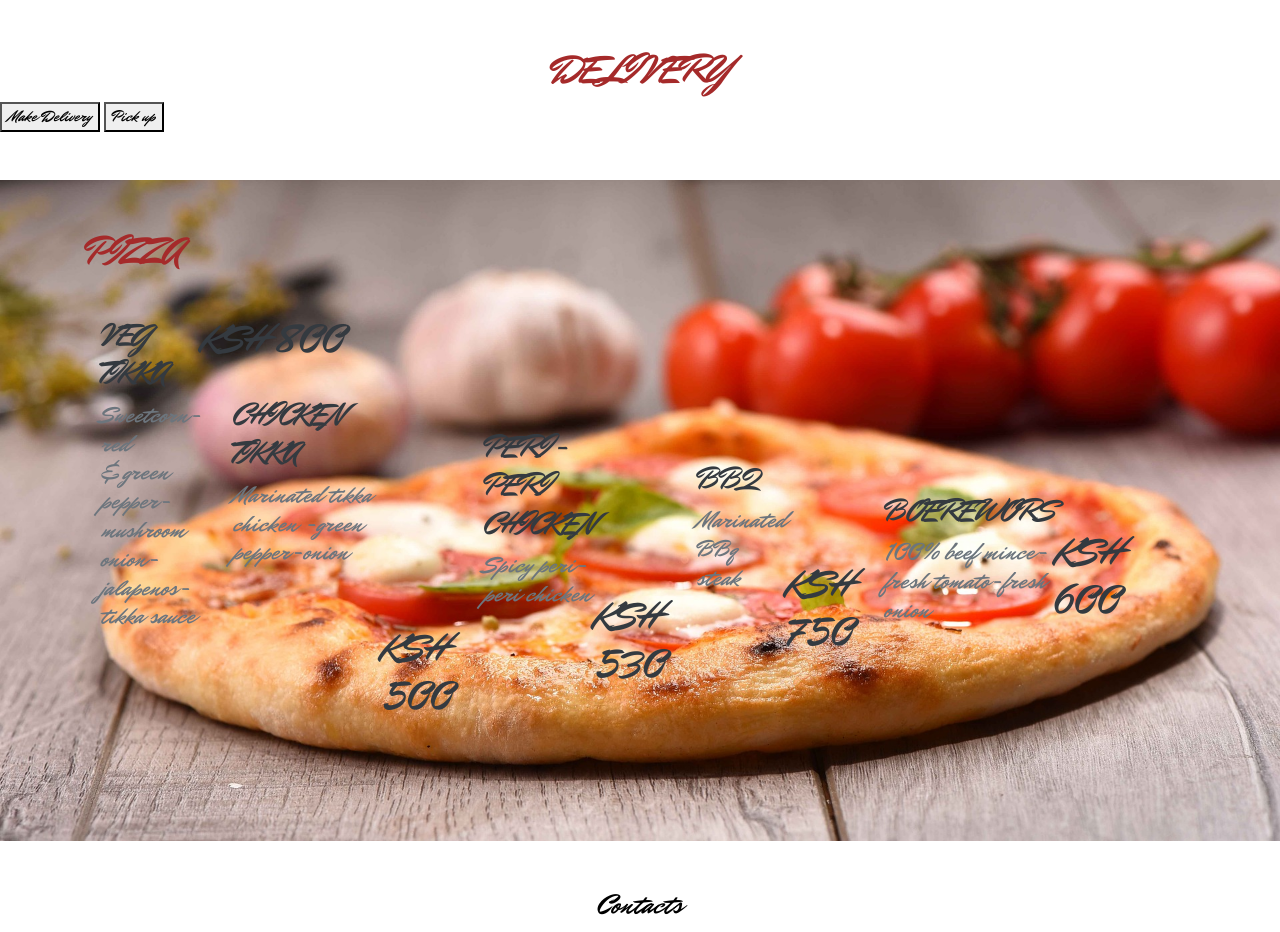
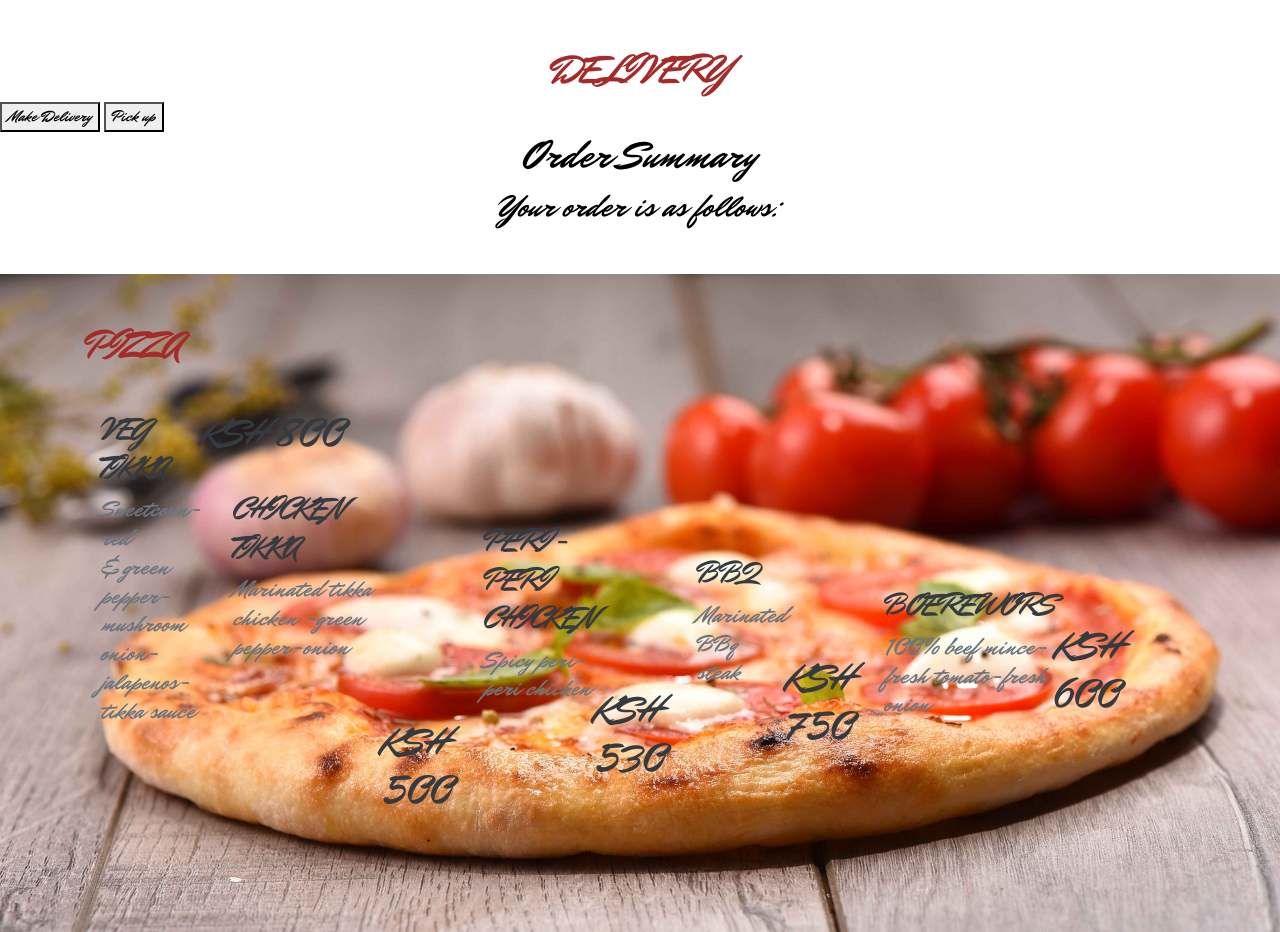
Before and after one commit to Reuben357/Rush-s-Pizza, a plain HTML site: page index.html in a window 1280 px wide. Shown: the part 2324-3256 px from the top of the page. Drawn offline with Linux system fonts and the light colour scheme.

Commit message:
functional js

```diff
--- a/index.html
+++ b/index.html
@@ -136,7 +136,12 @@
             </div>
         </div>
     </div>
-
+    <div class="order-summary" id="sum-order">
+        <h1 class="text-center" id="summary">Order Summary</h1>
+        <h2 class="text-center summary">Your order is as follows:</h2>
+        <ul id="list" class="text-center sum">
+        </ul>
+    </div>
 
     <!-- menu section -->
     <section id="menu" class="py-5 my-5">
@@ -221,6 +226,7 @@
                                                 </div>
                                             </div>
     </section>
+
     <!-- contact section -->
     <footer>
         <div id="contact">
```
Also changed, not shown: 1 other file.
